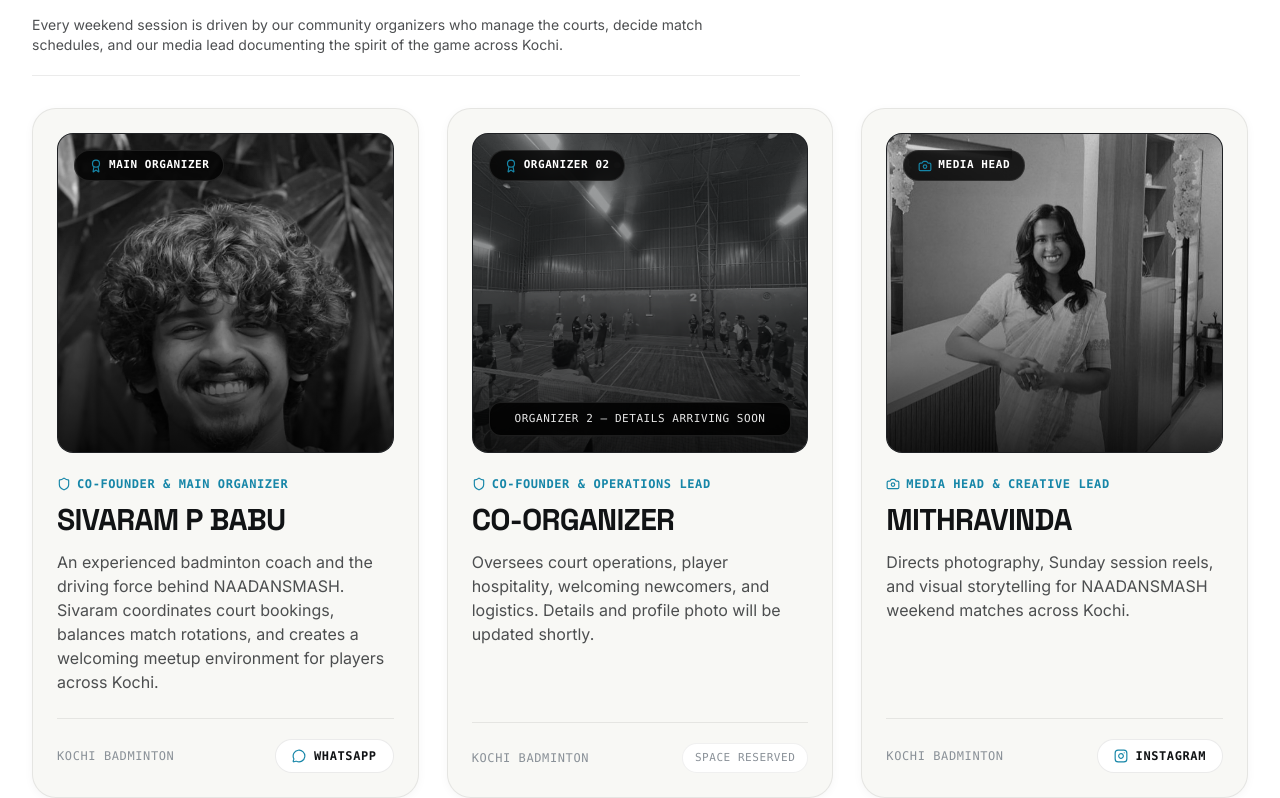
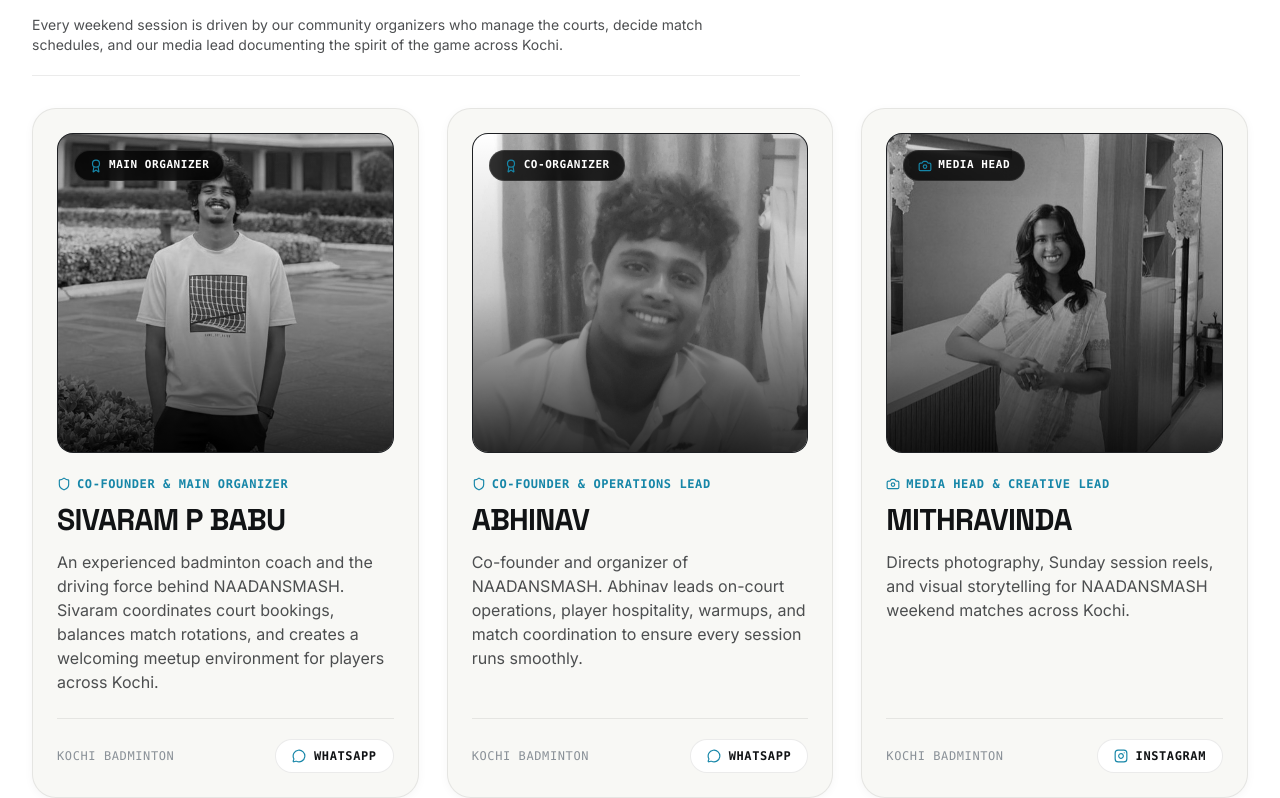
Before and after one commit to VaishnavVejji/naadansmash, a React (Vite) app: page / in a window 1280 px wide. Shown: the part 4302-5100 px from the top of the page. Built offline with nearby package versions, Linux system fonts and the light colour scheme; no server answers; the database is empty.

Commit message:
Update Organizer 1 photo and add Organizer 2 Abhinav profile with photo

```diff
--- a/src/data/communityData.ts
+++ b/src/data/communityData.ts
@@ -20,7 +20,24 @@ export const BRAND_CONFIG = {
   }
 };
 
-export const TEAM_MEMBERS = [
+export interface TeamMember {
+  id: string;
+  name: string;
+  role: string;
+  badge: string;
+  badgeType: 'organizer' | 'media';
+  bio: string;
+  photo: string;
+  isPlaceholder?: boolean;
+  placeholderNote?: string;
+  action: {
+    type: 'whatsapp' | 'instagram' | 'reserved';
+    label: string;
+    href?: string;
+  };
+}
+
+export const TEAM_MEMBERS: TeamMember[] = [
   {
     id: 'organizer-1',
     name: 'SIVARAM P BABU',
@@ -38,17 +55,17 @@ export const TEAM_MEMBERS = [
   },
   {
     id: 'organizer-2',
-    name: 'Co-Organizer',
+    name: 'ABHINAV',
     role: 'Co-Founder & Operations Lead',
-    badge: 'Organizer 02',
+    badge: 'Co-Organizer',
     badgeType: 'organizer' as const,
-    bio: 'Oversees court operations, player hospitality, welcoming newcomers, and logistics. Details and profile photo will be updated shortly.',
-    photo: '/images/gallery/team-huddle.jpg',
-    isPlaceholder: true,
-    placeholderNote: 'Organizer 2 — Details arriving soon',
+    bio: 'Co-founder and organizer of NAADANSMASH. Abhinav leads on-court operations, player hospitality, warmups, and match coordination to ensure every session runs smoothly.',
+    photo: '/images/organizer2.jpeg',
+    isPlaceholder: false,
     action: {
-      type: 'reserved' as const,
-      label: 'Space Reserved',
+      type: 'whatsapp' as const,
+      label: 'Chat on WhatsApp',
+      href: `https://wa.me/${BRAND_CONFIG.contacts.whatsapp}?text=Hi%20Abhinav!%20I'd%20love%20to%20connect%20about%20NAADANSMASH%20sessions.`,
     }
   },
   {
@@ -83,13 +100,12 @@ export const ORGANIZERS_DATA = [
   },
   {
     id: 'organizer-2',
-    name: 'Co-Organizer',
+    name: 'ABHINAV',
     role: 'Co-Founder & Operations Lead',
-    badge: 'Organizer 02',
-    bio: 'Oversees court operations, player hospitality, welcoming newcomers, and logistics. Details and profile photo will be updated shortly.',
-    photo: '/images/gallery/team-huddle.jpg',
-    isPlaceholder: true,
-    placeholderNote: 'Organizer 2 — Details arriving soon',
+    badge: 'Co-Organizer',
+    bio: 'Co-founder and organizer of NAADANSMASH. Abhinav leads on-court operations, player hospitality, warmups, and match coordination to ensure every session runs smoothly.',
+    photo: '/images/organizer2.jpeg',
+    isPlaceholder: false,
     social: {
       whatsapp: '918304883872',
     }
```
Also changed, not shown: public/images/organizer1.jpeg, public/images/organizer2.jpeg (added).
